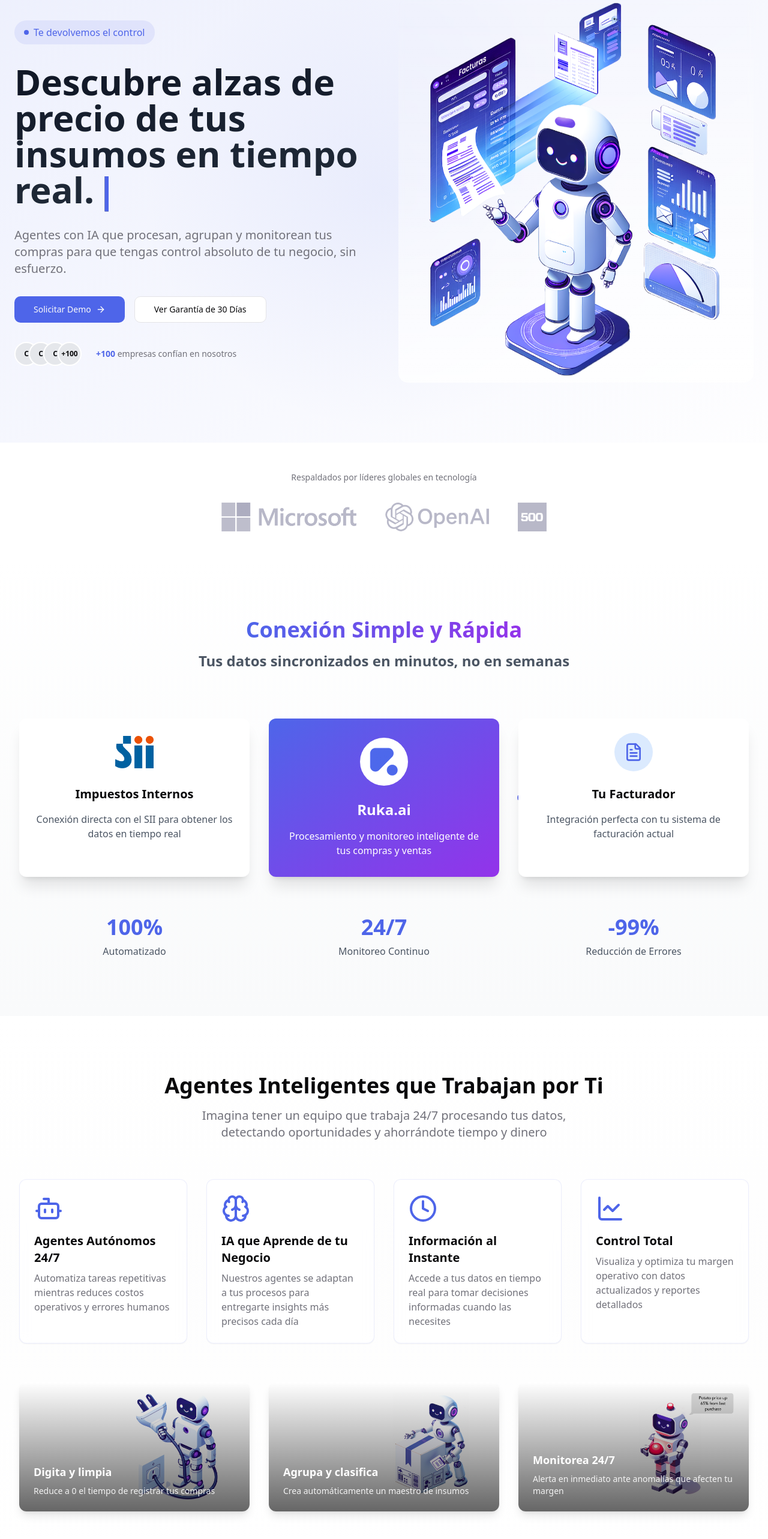
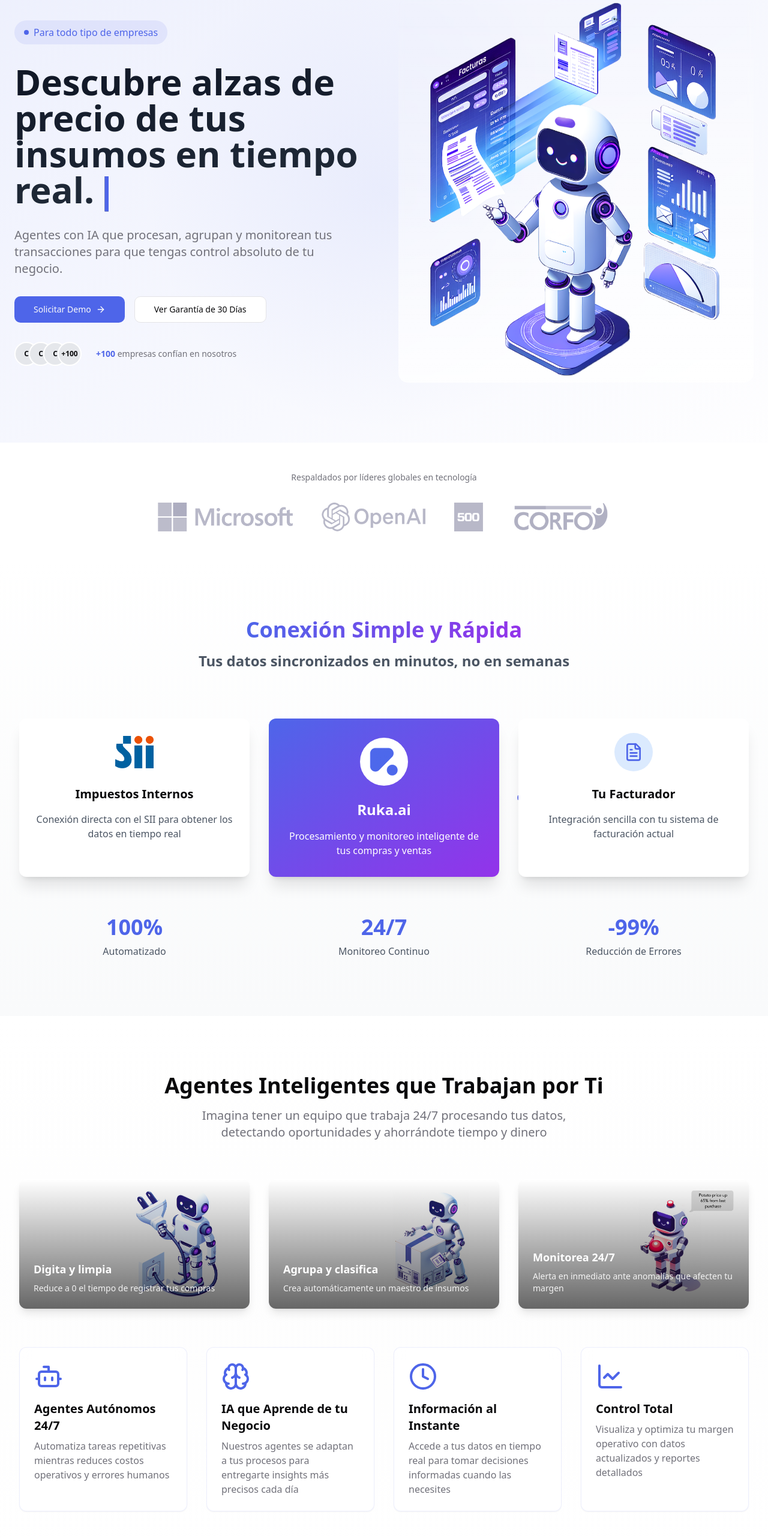
Before and after one commit to Suplait/ruka-smart-insight, a React (Vite) app: page / in a window 1280 px wide. Shown: the part 94-2660 px from the top of the page at 60% size. Built offline with nearby package versions, Linux system fonts and the light colour scheme.

Commit message:
update v15

```diff
--- a/src/components/DataFlowSection.tsx
+++ b/src/components/DataFlowSection.tsx
@@ -166,7 +166,7 @@ const DataFlowSection = () => {
                 <FileText className="w-8 h-8 text-primary" />
               </div>
               <h3 className="text-xl font-semibold text-center mb-4">Tu Facturador</h3>
-              <p className="text-gray-600 text-center">Integración perfecta con tu sistema de facturación actual</p>
+              <p className="text-gray-600 text-center">Integración sencilla con tu sistema de facturación actual</p>
             </motion.div>
           </div>
         </div>
--- a/src/components/Features.tsx
+++ b/src/components/Features.tsx
@@ -38,21 +38,6 @@ export default function Features() {
           </p>
         </div>
 
-        <div className="grid grid-cols-1 md:grid-cols-2 lg:grid-cols-4 gap-8">
-          {features.map((feature, index) => (
-            <Card
-              key={index}
-              className="p-6 bg-white/50 backdrop-blur hover:scale-105 transition-all duration-300 border-primary/10 group"
-            >
-              <div className="mb-4 transform group-hover:scale-110 transition-transform duration-300">
-                <feature.icon className="w-12 h-12 text-primary" />
-              </div>
-              <h3 className="text-xl font-semibold mb-2">{feature.title}</h3>
-              <p className="text-muted-foreground">{feature.description}</p>
-            </Card>
-          ))}
-        </div>
-
         <div className="mt-16 grid grid-cols-1 md:grid-cols-3 gap-8">
           {[
             { title: "Digita y limpia", desc: "Reduce a 0 el tiempo de registrar tus compras", imgSrc: "/value1.png" },
@@ -76,6 +61,23 @@ export default function Features() {
             </div>
           ))}
         </div>
+
+        <div className="my-16"></div> {/* Added space between the two sections */}
+
+        <div className="grid grid-cols-1 md:grid-cols-2 lg:grid-cols-4 gap-8">
+          {features.map((feature, index) => (
+            <Card
+              key={index}
+              className="p-6 bg-white/50 backdrop-blur hover:scale-105 transition-all duration-300 border-primary/10 group"
+            >
+              <div className="mb-4 transform group-hover:scale-110 transition-transform duration-300">
+                <feature.icon className="w-12 h-12 text-primary" />
+              </div>
+              <h3 className="text-xl font-semibold mb-2">{feature.title}</h3>
+              <p className="text-muted-foreground">{feature.description}</p>
+            </Card>
+          ))}
+        </div>
       </div>
     </section>
   );
--- a/src/components/Hero.tsx
+++ b/src/components/Hero.tsx
@@ -66,7 +66,7 @@ export default function Hero() {
                 <span className="animate-ping absolute inline-flex h-full w-full rounded-full bg-primary opacity-75"></span>
                 <span className="relative inline-flex rounded-full h-2 w-2 bg-primary"></span>
               </span>
-              Te devolvemos el control
+              Para todo tipo de empresas
             </div>
 
             <h1 className="text-4xl sm:text-5xl lg:text-6xl font-bold leading-tight transition-all duration-300">
@@ -76,7 +76,7 @@ export default function Hero() {
             </h1>
 
             <p className="text-xl text-muted-foreground max-w-xl">
-              Agentes con IA que procesan, agrupan y monitorean tus compras para que tengas control absoluto de tu negocio, sin esfuerzo.
+              Agentes con IA que procesan, agrupan y monitorean tus transacciones para que tengas control absoluto de tu negocio.
             </p>
 
             <div className="flex flex-col sm:flex-row gap-4">
--- a/src/components/Partners.tsx
+++ b/src/components/Partners.tsx
@@ -38,6 +38,16 @@ export default function Partners() {
           >
             <img src="/500logo.png" alt="500 Global" className="h-full object-contain opacity-60 hover:opacity-100 transition-opacity" />
           </motion.div>
+
+          <motion.div
+            initial={{ opacity: 0 }}
+            whileInView={{ opacity: 1 }}
+            transition={{ duration: 0.5, delay: 0.3 }}
+            viewport={{ once: true }}
+            className="h-12"
+          >
+            <img src="/logocorfo.png" alt="CORFO" className="h-full object-contain opacity-60 hover:opacity-100 transition-opacity" />
+          </motion.div>
         </div>
       </div>
     </section>
```
Also changed, not shown: public/logocorfo.png.
